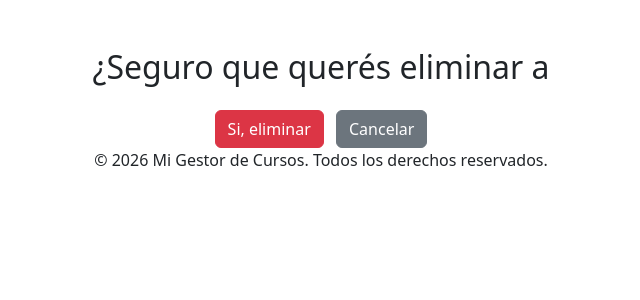
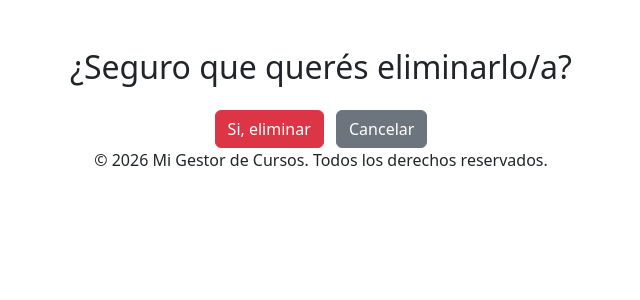
Before and after one commit to MauLen-dev/Primer-Proyecto-Cursos-Django, a Django app: page /profesor/eliminar/1 in a window 1280 px wide. Shown: the part 56-356 px from the top of the page, without its empty margins (319-959 px from the left). Run offline with Django 5.2, Linux system fonts and the light colour scheme.

Commit message:
edicion pequeña

```diff
--- a/Proyecto1/myapp/templates/myapp/profesor_confirm_delete.html
+++ b/Proyecto1/myapp/templates/myapp/profesor_confirm_delete.html
@@ -2,7 +2,7 @@
 {% block title %} Eliminar Profesor {% endblock  %}
 {% block content %}
  <div class="container mt-5 text-center">
-    <h2 class="mb-4">¿Seguro que querés eliminar a {{ profesor.apellido }} {{ profesor.nombre }} </h2>
+    <h2 class="mb-4">¿Seguro que querés eliminarlo/a?</h2>
 
     <form method="POST">
         {% csrf_token %}
```
